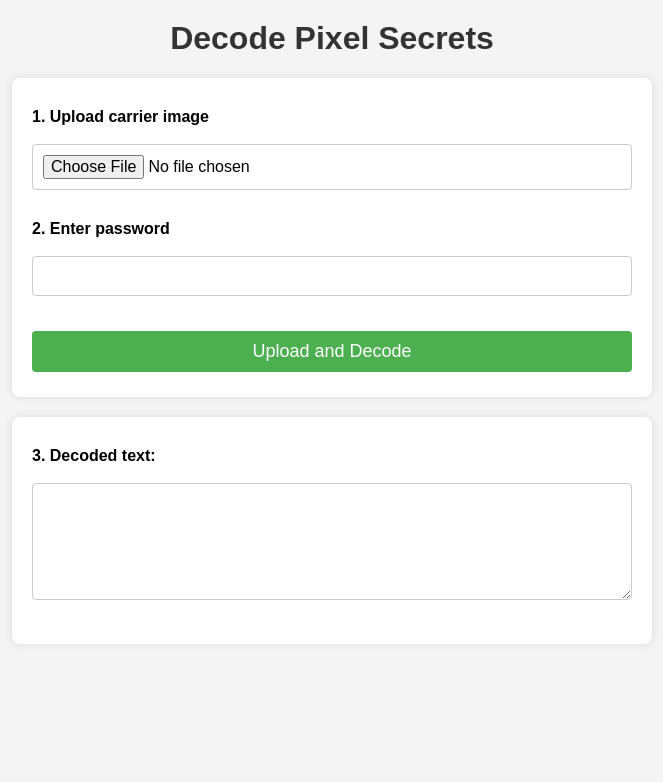
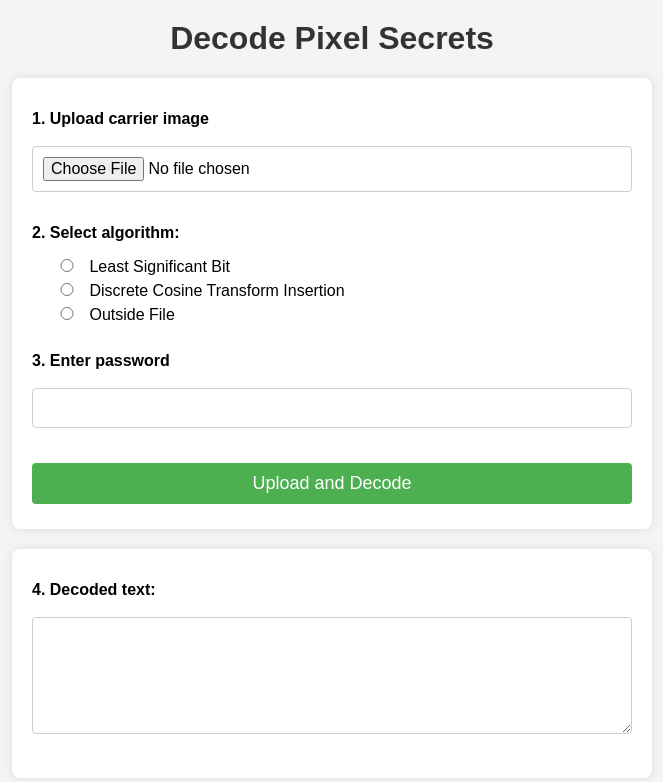
Before and after one commit to driedwatermelon/PixelSecrets, a Django app: page /decode/ in a window 1280 px wide. Shown: the top 782 px of the page, without its empty margins (308-971 px from the left). Run offline with Django 5.2, Linux system fonts and the light colour scheme.

Commit message:
Added algorithm field to django template frontend.

```diff
--- a/pixelbackend/pixelcipher/static/pixelcipher/style.css
+++ b/pixelbackend/pixelcipher/static/pixelcipher/style.css
@@ -23,10 +23,20 @@ form {
   text-align: left; /* Align form content to the left */
 }
 
-label {
+label, p {
   display: block;
-  margin-top: 10px;
+  margin-top: 12px;
   font-weight: bold;
+}
+
+.selector {
+  display: inline;
+  margin-top: 0px;
+  font-weight: normal;
+}
+
+#pwd-label {
+  margin-top: 22px;
 }
 
 textarea,input {
@@ -38,6 +48,12 @@ textarea,input {
   border: 1px solid #ccc;
   border-radius: 4px;
   font-size: 16px;
+}
+
+input[type="radio"] {
+  width: 30px;
+  margin-bottom: 10px;
+  margin-left: 20px;
 }
 
 input[type="submit"] {
--- a/pixelbackend/pixelcipher/templates/pixelcipher/decode.html
+++ b/pixelbackend/pixelcipher/templates/pixelcipher/decode.html
@@ -12,12 +12,21 @@
       {% csrf_token %}
       <label for="c_image">1. Upload carrier image</label><br>
       <input type="file" id="c_image" name="carrier_image"><br>
-      <label for="pwd">2. Enter password</label><br>
+
+      <p>2. Select algorithm:</p>
+      <input type="radio" id="LSB" name="algorithm" value="Least Significant Bit">
+      <label for="LSB" class="selector">Least Significant Bit</label><br>
+      <input type="radio" id="DCTI" name="algorithm" value="Discrete Cosine Transform Insertion">
+      <label for="DCTI" class="selector">Discrete Cosine Transform Insertion</label><br>
+      <input type="radio" id="OF" name="algorithm" value="Outside File">
+      <label for="OF" class="selector">Outside File</label><br>
+
+      <label for="pwd" id="pwd-label">3. Enter password</label><br>
       <input type="password" id="pwd" name="password"><br>
       <input type="submit" id="sub_btn" value="Upload and Decode"><br>
     </form>
     <form>
-      <label for="output_text">3. Decoded text:</label><br>
+      <label for="output_text">4. Decoded text:</label><br>
       <textarea id="output_text" rows="5" cols="50">{{ decoded_text }}</textarea><br>
     </form>
   </body>
--- a/pixelbackend/pixelcipher/views.py
+++ b/pixelbackend/pixelcipher/views.py
@@ -81,4 +81,4 @@ def decode(request):
 
 
 def about(request):
-    return HttpResponse("Hello, world. You're at the about page.")
+    return HttpResponse("You're at the about page.")
```
Also changed, not shown: pixelbackend/pixelcipher/templates/pixelcipher/encode.html (+10 -1 lines).
